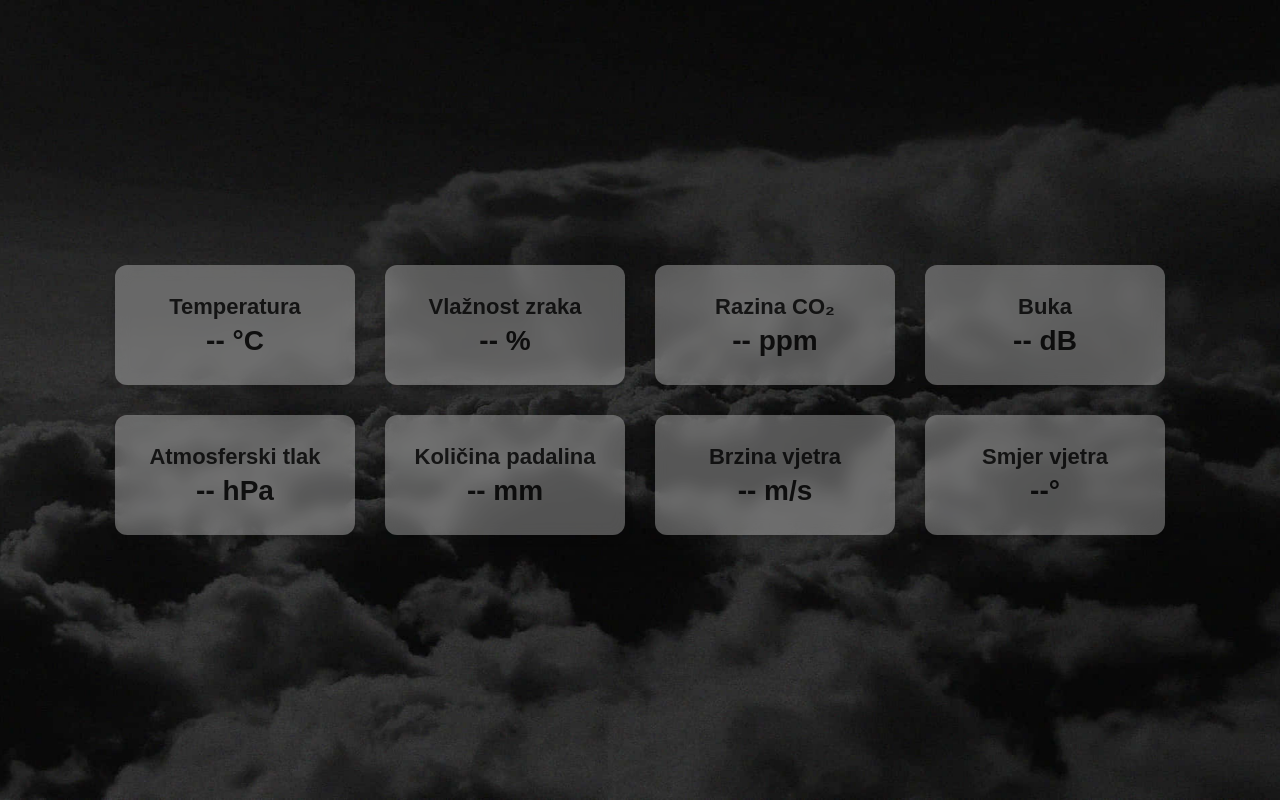
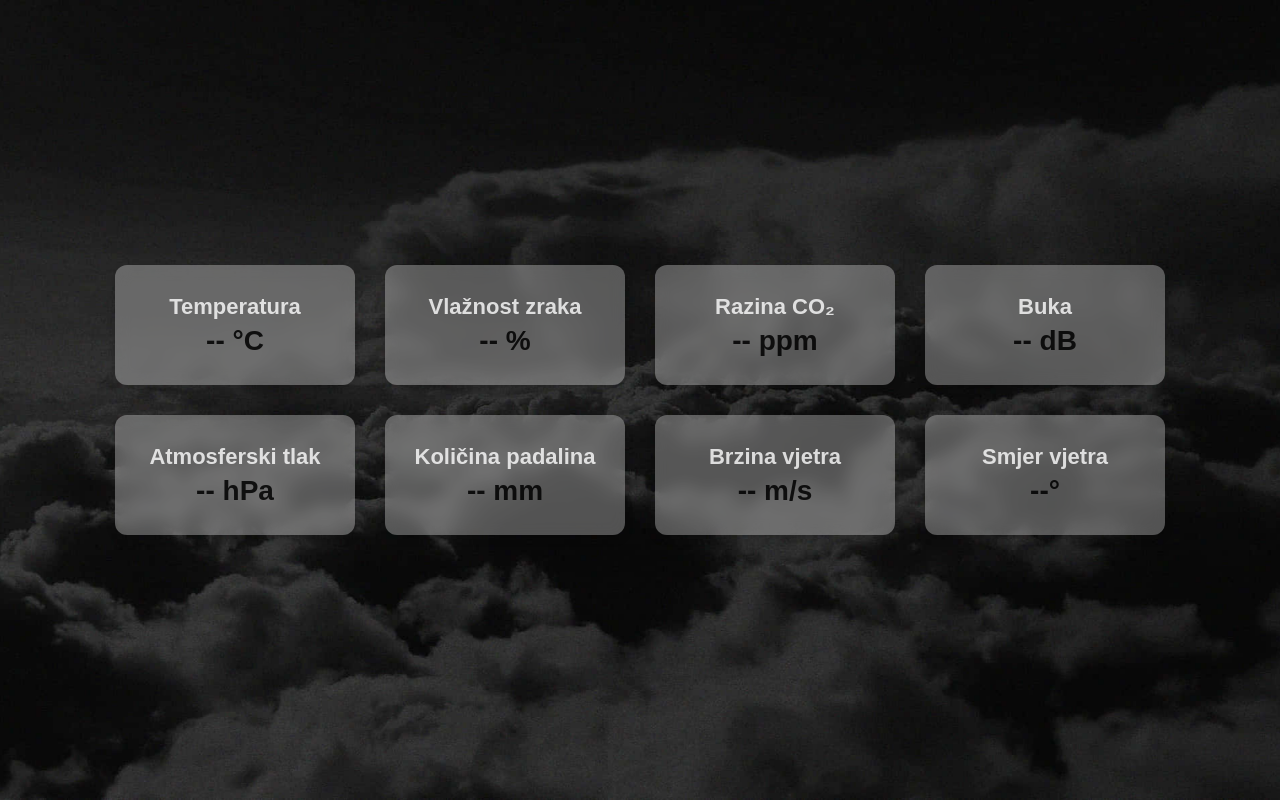
Before and after one commit to kramaricm/vremenska-postaja, a plain HTML site: page index.html in a window 1280 px wide. Drawn offline with Linux system fonts and the light colour scheme; no server answers.

Commit message:
Update index.html

```diff
--- a/index.html
+++ b/index.html
@@ -53,7 +53,7 @@
         .card h3 {
             font-size: 22px;
             margin-bottom: 5px;
-            color: rgba(0, 0, 0, 0.8); /* Blago prozirni tekst */
+            color: rgba(255, 255, 255, 0.8); /* Blago prozirni tekst */
         }
 
         .card p {
```
